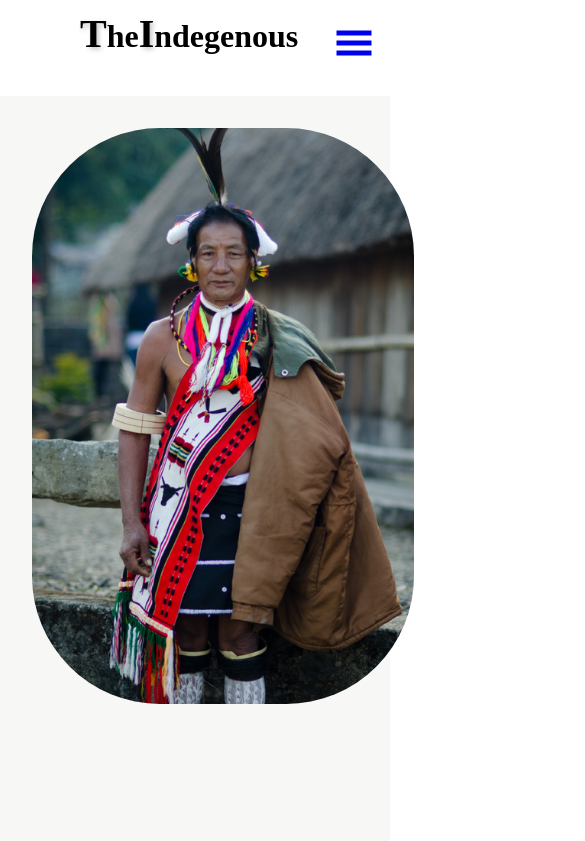
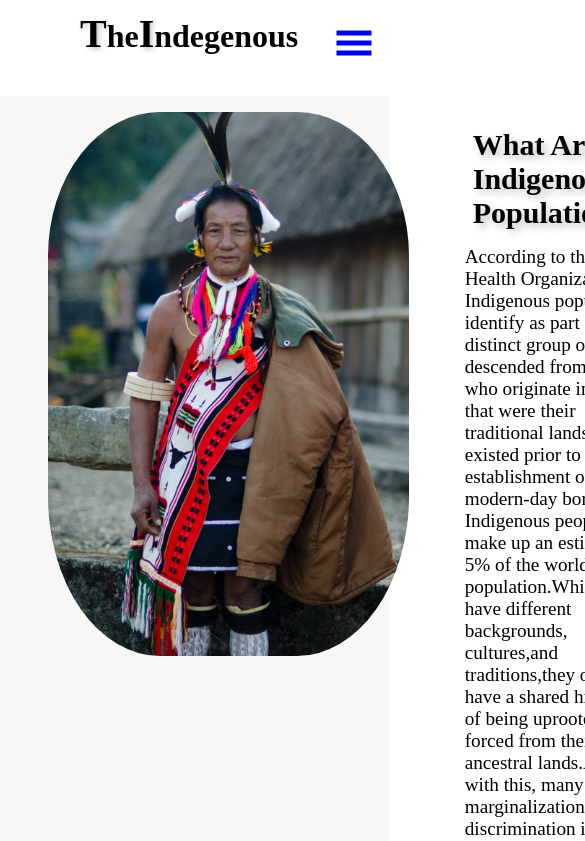
Before and after one commit to janeesh27/demowebsite, a React (Create React App) app: page / in a window 390 px wide. Shown: the top 841 px of the page, 585 px wide, since content can reach past the window. Built offline with nearby package versions, Linux system fonts and the light colour scheme.

Commit message:
adaptive screen sizes

```diff
--- a/src/components/Body/Body.css
+++ b/src/components/Body/Body.css
@@ -31,9 +31,9 @@ height: 40rem;
 }
 
 /* #################MOBILE############################# */
-@media(max-width:1080){
+@media(max-width:1080) {
 
-.main-body{
+    .main-body {
         width: 100%;
         height: auto;
         grid-template-columns: auto auto;
@@ -45,10 +45,34 @@ height: 40rem;
 /* ############################### */
 
 @media (max-width: 520px) {
-    .main-body{
+    .main-body {
         width: 100%;
         grid-template-columns: auto;
     }
 
+    .i1 img {
+        padding: 1rem 3rem 0 3rem;
+        height: 35rem;
 
     }
+
+    .text h3 {
+        font-size: 30px;
+        padding: 2rem 1rem .5rem 1rem;
+    }
+
+    .text p {
+        padding: 0.5rem;
+        ;
+
+    }
+
+}
+
+/* ################################################ */
+
+@media (max-width:798px) {
+   .main-body{
+    grid-template-columns:auto auto;
+}
+}
```
Lines whose indentation alone changed are shown as unchanged.
